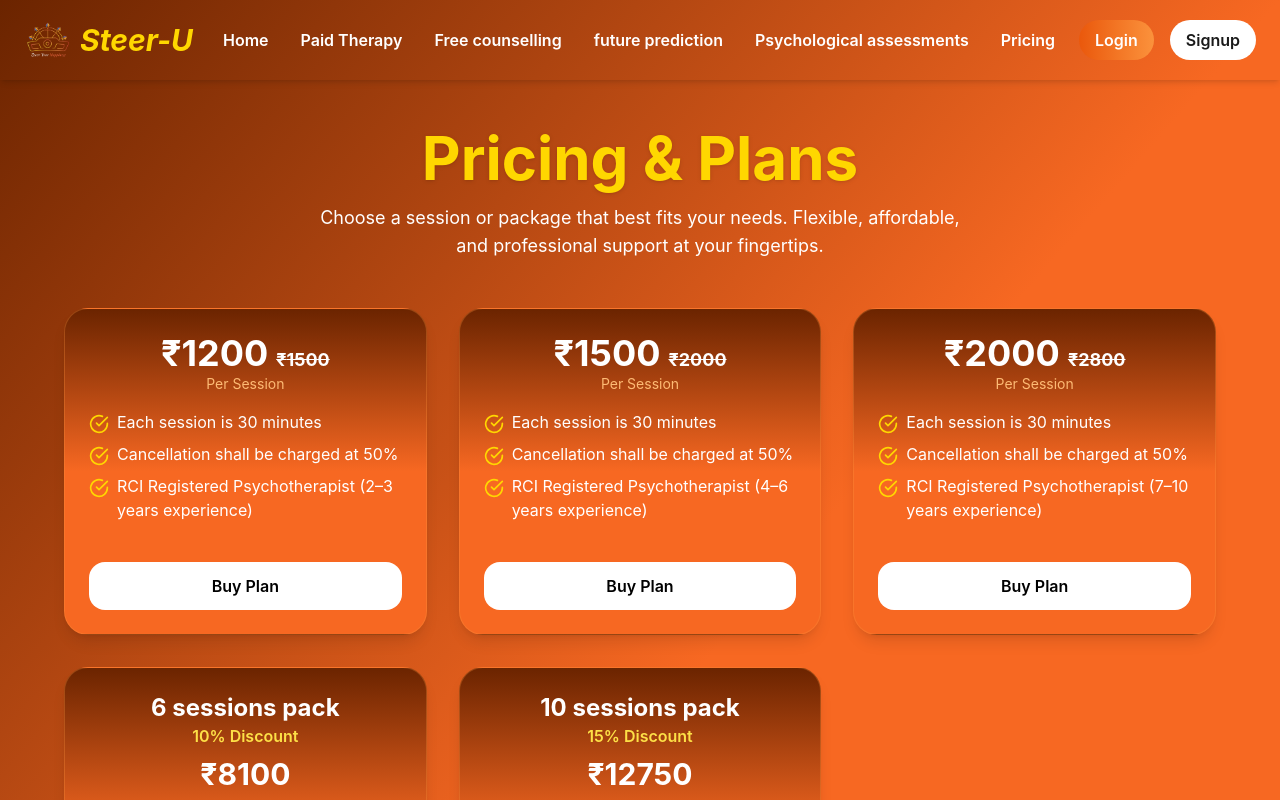
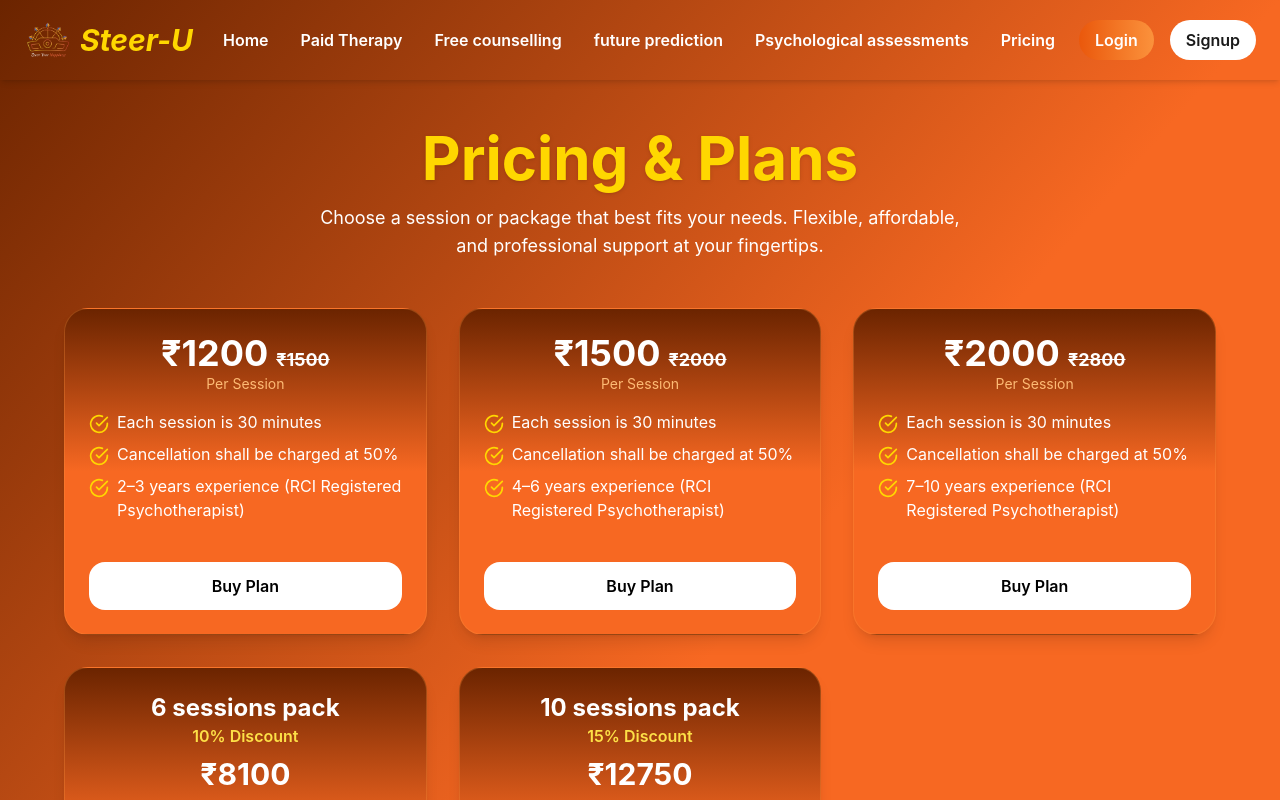
Before and after one commit to shaijalchouksey/Astro-main, a React (Vite) app: page /pricing in a window 1280 px wide. Shown: the top 800 px of the page. Built offline with nearby package versions, Linux system fonts and the light colour scheme.

Commit message:
Update Price.jsx

```diff
--- a/src/pages/Price.jsx
+++ b/src/pages/Price.jsx
@@ -7,14 +7,13 @@ import Navbar from "../components/Navbar";
 import api from '../api';
 
 const plans = [
-    { price: 1200, oldPrice: 1500, title: "Per Session", description: "RCI Registered Psychotherapist (2–3 years experience)", details: ["Each session is 30 minutes", "Cancellation shall be charged at 50%", "RCI Registered Psychotherapist (2–3 years experience)"] },
-    { price: 1500, oldPrice: 2000, title: "Per Session", description: "RCI Registered Psychotherapist (4–6 years experience)", details: ["Each session is 30 minutes", "Cancellation shall be charged at 50%", "RCI Registered Psychotherapist (4–6 years experience)"] },
-    { price: 2000, oldPrice: 2800, title: "Per Session", description: "RCI Registered Psychotherapist (7–10 years experience)", details: ["Each session is 30 minutes", "Cancellation shall be charged at 50%", "RCI Registered Psychotherapist (7–10 years experience)"] },
+    { price: 1200, oldPrice: 1500, title: "Per Session", description: "RCI Registered Psychotherapist (2–3 years experience)", details: ["Each session is 30 minutes", "Cancellation shall be charged at 50%", "2–3 years experience (RCI Registered Psychotherapist)"] },
+    { price: 1500, oldPrice: 2000, title: "Per Session", description: "RCI Registered Psychotherapist (4–6 years experience)", details: ["Each session is 30 minutes", "Cancellation shall be charged at 50%", "4–6 years experience (RCI Registered Psychotherapist)"] },
+    { price: 2000, oldPrice: 2800, title: "Per Session", description: "RCI Registered Psychotherapist (7–10 years experience)", details: ["Each session is 30 minutes", "Cancellation shall be charged at 50%", "7–10 years experience (RCI Registered Psychotherapist)"] },
     { price: 8100, pack: "6 sessions pack", discount: "10% Discount", description: "6 sessions pack with 10% discount", details: ["Each session is 30 minutes", "Cancellation shall be charged at 50%", "Validity – 3 Months"] },
     { price: 12750, pack: "10 sessions pack", discount: "15% Discount", description: "10 sessions pack with 15% discount", details: ["Each session is 30 minutes", "Cancellation shall be charged at 50%", "Validity – 6 Months"] },
 ];
 
-// NAYA COMPONENT: Custom Popup Modal
 const PopupModal = ({ message, onClose, isError = false }) => (
     <AnimatePresence>
         {message && (
@@ -34,7 +33,6 @@ const PopupModal = ({ message, onClose, isError = false }) => (
 );
 
 const PricingPage = () => {
-    // NAYE STATES: Popup ke liye
     const [popupMessage, setPopupMessage] = useState(null);
     const [isErrorPopup, setIsErrorPopup] = useState(false);
 
@@ -42,7 +40,6 @@ const PricingPage = () => {
     const showSuccessPopup = (message) => { setIsErrorPopup(false); setPopupMessage(message); };
 
     const displayRazorpay = async (plan) => {
-        // Token ko sahi naam 'authToken' se check karein
         if (!localStorage.getItem('authToken')) {
             showErrorPopup("Please log in to make a payment.");
             return;
@@ -72,16 +69,14 @@ const PricingPage = () => {
                         razorpay_signature: response.razorpay_signature,
                     };
                     try {
-                        // 1. Payment ko verify karein
                         await api.post('/api/payment/verify', paymentDetails);
 
-                        // 2. Payment verify hone ke baad, khareede gaye plan ko Firebase mein save karein
                         const bookingData = {
-                            doctor: plan.description, // Hum description ko as a plan title use kar rahe hain
-                            date: new Date().toDateString(), // Aaj ki date
-                            slot: 'N/A', // Plan purchase mein specific slot nahi hota
+                            doctor: plan.description,
+                            date: new Date().toDateString(),
+                            slot: 'N/A',
                             paymentId: paymentDetails.razorpay_payment_id,
-                            planDetails: plan // Poora plan object save kar lein
+                            planDetails: plan
                         };
                         await api.post('/api/bookings/create', { bookingDetails: bookingData });
 
```
